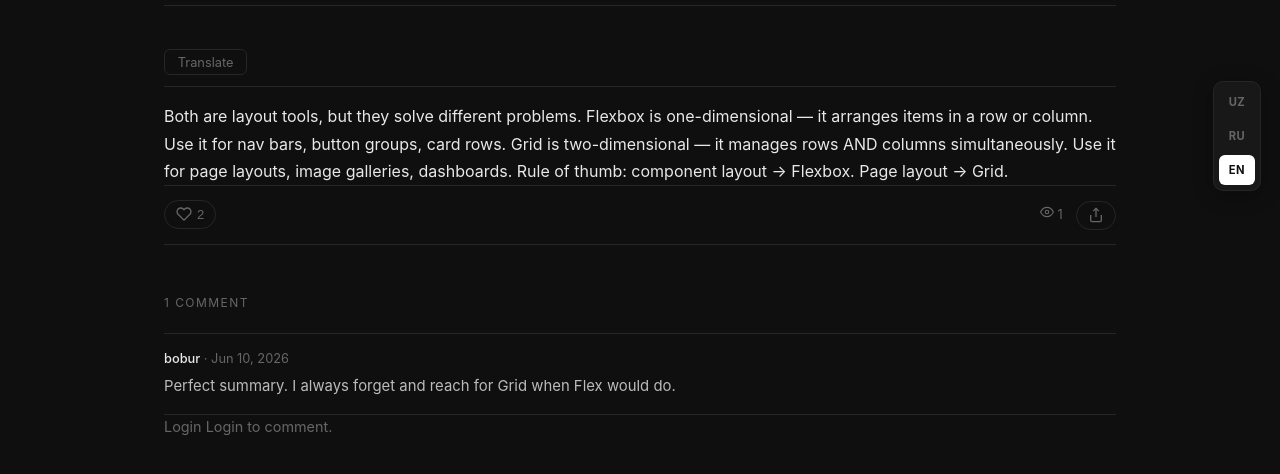
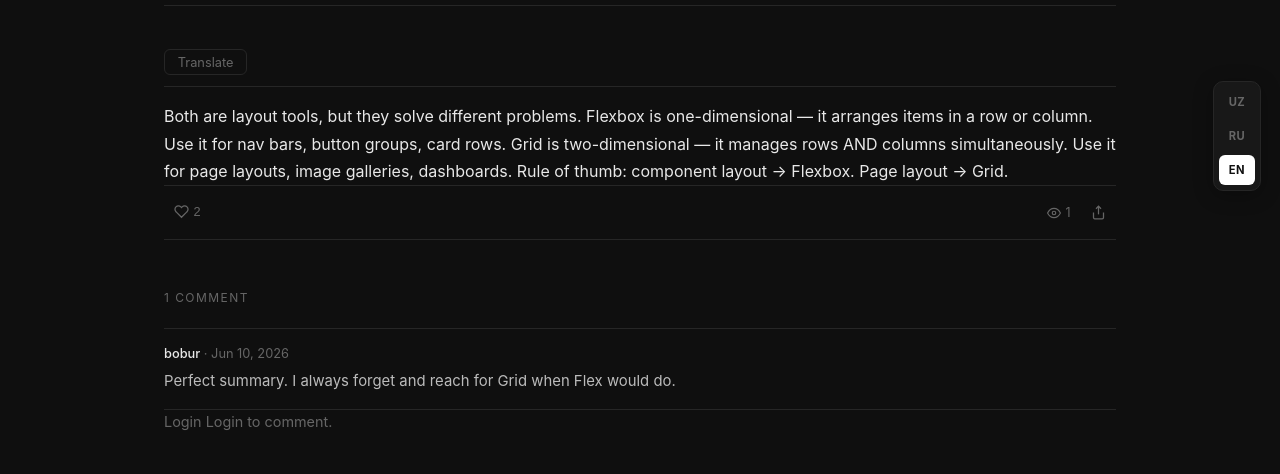
Before and after one commit to islomovmuhammadkarim/BlogGramm, a Django app: page /post/css-grid-vs-flexbox/ in a window 1280 px wide. Shown: the part 264-738 px from the top of the page. Run offline with Django 4.2, Linux system fonts and the light colour scheme; data comes from the database, SQL or seed files in the repository; data that the repository does not hold is empty; some libraries are stand-ins or nearby versions.

Commit message:
Fix: post actions - inline, minimal, no borders

```diff
--- a/static/style.css
+++ b/static/style.css
@@ -377,13 +377,16 @@ a { color: inherit; text-decoration: none; }
 .ql-editor img { max-width: 100%; height: auto; border-radius: 6px; }
 .ql-editor video, .ql-editor iframe, .ql-editor .ql-video { max-width: 100%; height: auto; aspect-ratio: 16/9; border-radius: 6px; }
 
-/* ── Like ── */
-.post-actions-bar { display: flex; align-items: center; justify-content: space-between; padding: 0.8rem 0; border-top: 1px solid var(--border); border-bottom: 1px solid var(--border); margin-bottom: 1.5rem; }
-.post-actions-left, .post-actions-right { display: flex; align-items: center; gap: 0.3rem; }
-.action-btn { background: none; border: 1px solid var(--border); border-radius: 20px; padding: 0.35rem 0.7rem; font-size: 0.82rem; color: var(--muted); cursor: pointer; transition: all .2s; display: inline-flex; align-items: center; gap: 0.3rem; }
-.action-btn:hover { border-color: var(--accent); color: var(--accent); }
-.action-btn.active { color: #e05; border-color: #e05; }
-.action-stat { font-size: 0.8rem; color: var(--muted); padding: 0.35rem 0.5rem; }
+/* ── Post Actions ── */
+.post-actions-bar { display: flex; align-items: center; justify-content: space-between; padding: 0.6rem 0; border-top: 1px solid var(--border); border-bottom: 1px solid var(--border); margin-bottom: 1.5rem; }
+.post-actions-left, .post-actions-right { display: flex; align-items: center; gap: 0.2rem; }
+.post-actions-left form { display: inline; }
+.action-btn { background: none; border: none; padding: 0.4rem 0.6rem; font-size: 0.8rem; color: var(--muted); cursor: pointer; transition: color .2s; display: inline-flex; align-items: center; gap: 0.3rem; border-radius: 6px; }
+.action-btn:hover { color: var(--accent); background: var(--surface); }
+.action-btn.active { color: #e05; }
+.action-btn svg { width: 15px; height: 15px; flex-shrink: 0; }
+.action-stat { font-size: 0.78rem; color: var(--muted); display: inline-flex; align-items: center; gap: 0.3rem; padding: 0.4rem 0.5rem; }
+.action-stat svg { width: 14px; height: 14px; }
 
 /* ── Comments ── */
 .section { padding: 1.5rem 0; }
```
